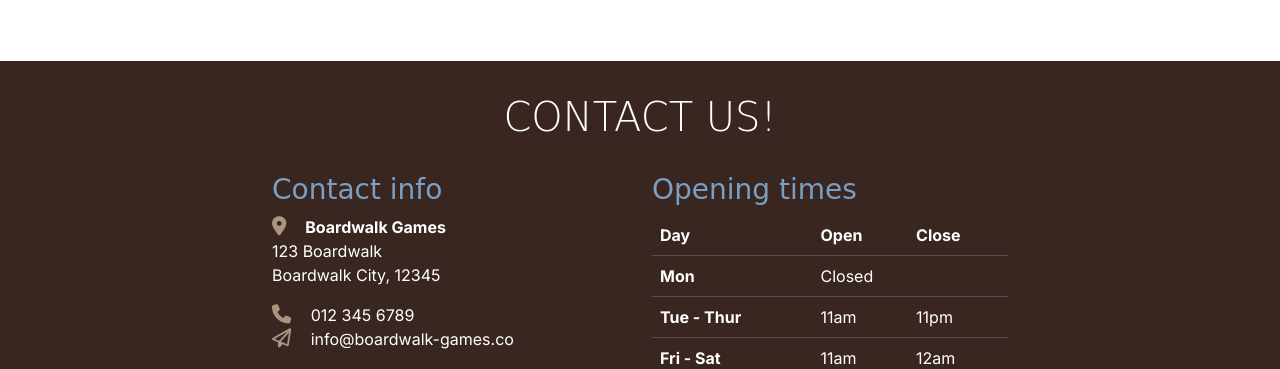
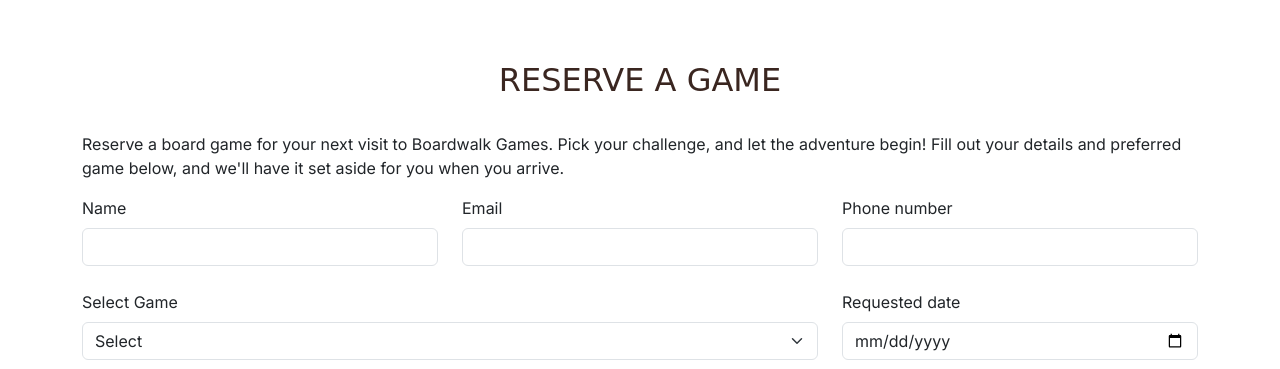
Before and after one commit to rikity432/boardwalk-games, a plain HTML site: page game-library.html in a window 1280 px wide. Shown: the part 1677-2046 px from the top of the page. Drawn offline with nearby package versions, Linux system fonts and the light colour scheme; a web font is replaced by a local one.

Commit message:
added reserve game

```diff
--- a/game-library.html
+++ b/game-library.html
@@ -224,6 +224,55 @@
                 </div>
             </div>
         </section>
+        <!--reserve a table section-->
+        <section class="container fluid">
+            <div class="row">
+                <div class="justify-content-center">
+                    <h2 class="primary-color row justify-content-center">
+                        Reserve a game
+                        </h2>
+                        <p>
+                            Reserve a board game for your next visit to Boardwalk Games. Pick your challenge, and let the adventure begin!
+                            Fill out your details and preferred game below, and we'll have it set aside for you when you arrive.
+                        </p>
+                        <form action="success.html" method="GET">
+                        <div class="row">
+                            <div class="col-4 mb-4">
+                                <label for="name" class="form-label">Name</label>
+                                <input class="form-control" id="name" name="name" type="text" required>
+                            </div>
+                            <div class="col-4 mb-4">
+                                <label for="email" class="form-label">Email</label>
+                                <input class="form-control" id="email" name="email" type="email" required>
+                            </div>
+                            <div class="col-4 mb-4">
+                                <label for="phone" class="form-label">Phone number</label>
+                                <input class="form-control" id="phone" name="phone" type="number" required>
+                            </div>
+                            <div class="col-8 mb-4">
+                                <label for="event-type" class="form-label">Select Game</label>
+                                <select id="event-type" class="form-select" name="selectgame" required>
+                                    <option value="" selected>Select</option>
+                                    <option value="galaxy-pioneers">Galaxy Pioneers</option>
+                                    <option value="mystic-wood">Mystic Woods</option>
+                                    <option value="captains-gambit">Captain's Gambit</option>
+                                    <option value="catan">Setters of Catan</option>
+                                    <option value="monopoly">Monopoly</option>
+                                    <option value="exploding-kittens">Exploding Kittens</option>
+                                    <option value="cluedo">Cluedo</option>
+                                </select>
+                            </div>
+                            <div class="col-4 mb-4">
+                                <label for="message" class="form-label">Requested date</label>
+                                <input type="date" class="form-control" id="requested-date" name="requested-date" required>
+                            </input>
+                            </div>
+                        </div>
+
+                        <button type="submit" class="btn custom-button-outline mb-4" style="float: right">Submit</button>
+                </div>
+            </div>
+        </section>
     </main>
 
     <!-- Footer / contact section -->
```
